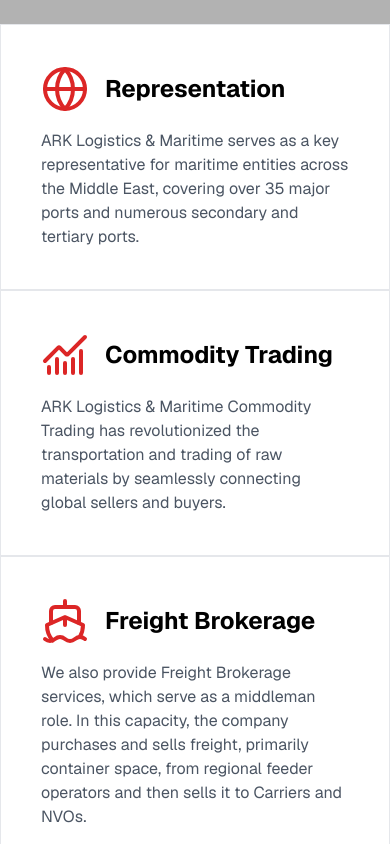
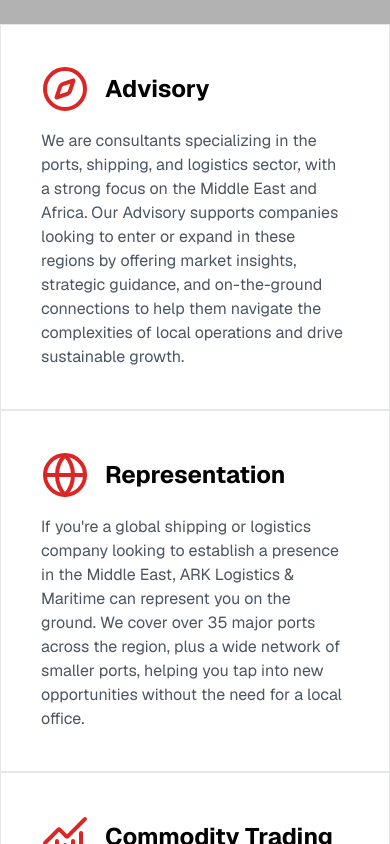
Before and after one commit to ISHANTBHATT/ARK-Logistics, a Next.js app: page / in a window 390 px wide. Shown: the part 820-1664 px from the top of the page. Built offline with nearby package versions, Linux system fonts and the light colour scheme; grey boxes are pictures that could not be loaded.

Commit message:
changes:- terms & condition pdf added

```diff
--- a/src/app/components/Contact.jsx
+++ b/src/app/components/Contact.jsx
@@ -139,13 +139,11 @@
             </motion.div>
 
             <motion.div variants={itemVariants}>
-              <h3 className="text-xl font-semibold mb-4">
-                REPRESENTATION OFFICE
-              </h3>
+              <h3 className="text-xl font-semibold mb-4">ARK REP OFFICE</h3>
               <div className="space-y-2">
                 <p className="flex items-center gap-2">
                   <MapPin className="w-5 h-5 lg:w-8 lg:h-8" />
-                  U.K | U.S.A and Australia
+                  U.K | U.S.A and Australia | Kenya | Tanzania
                 </p>
                 {/* <p className="flex items-center gap-2">
                   <Phone className="w-5 h-5" />
--- a/src/app/components/Footer.jsx
+++ b/src/app/components/Footer.jsx
@@ -235,9 +235,7 @@
 
           {/* Canada Office */}
           <motion.div variants={itemVariants}>
-            <h3 className="text-xl font-semibold mb-4">
-              ARK REPRESENTATION OFFICE
-            </h3>
+            <h3 className="text-xl font-semibold mb-4">ARK REP OFFICES</h3>
             <p className="mb-2">U.K | U.S.A and Australia | Kenya | Tanzania</p>
           </motion.div>
 
@@ -256,6 +254,19 @@
                   </a>
                 </motion.li>
               ))}
+              <motion.li
+                whileHover={{ x: 10 }}
+                transition={{ type: "spring", stiffness: 300 }}
+              >
+                <a
+                  href="ARK_STC.pdf"
+                  target="_blank"
+                  rel="noopener noreferrer"
+                  className="hover:text-gray-300"
+                >
+                  ARK Logistics & Maritime – Standard Terms & Conditions
+                </a>
+              </motion.li>
             </ul>
           </motion.div>
 
--- a/src/app/components/HeroSection.jsx
+++ b/src/app/components/HeroSection.jsx
@@ -135,6 +135,8 @@
   Briefcase,
   Box,
   Globe,
+  Compass,
+  Forklift,
   ChartNoAxesCombined,
 } from "lucide-react";
 import Link from "next/link";
@@ -143,13 +145,32 @@
   return (
     <div className="h-full bg-white">
       {/* Service Cards */}
+
       <motion.div
         initial={{ opacity: 0, y: 50 }}
         whileInView={{ opacity: 1, y: 0 }}
         viewport={{ once: true }}
         transition={{ duration: 0.8, delay: 0.2 }}
       >
-        <div className="grid grid-cols-1 md:grid-cols-3 overflow-hidden pb-10">
+        <div className="grid grid-cols-1 md:grid-cols-2 lg:grid-cols-3 xl:grid-cols-5 overflow-hidden pb-10">
+          <motion.div
+            whileHover={{ scale: 1.05 }}
+            className="p-10 border hover:shadow-lg transition-shadow"
+          >
+            <div className="flex gap-4 items-center">
+              <Compass className="w-12 h-12 text-red-600 mb-4" />
+              <h3 className="text-2xl font-bold mb-4">Advisory</h3>
+            </div>
+            <p className="text-gray-600">
+              We are consultants specializing in the ports, shipping, and
+              logistics sector, with a strong focus on the Middle East and
+              Africa. Our Advisory supports companies looking to enter or expand
+              in these regions by offering market insights, strategic guidance,
+              and on-the-ground connections to help them navigate the
+              complexities of local operations and drive sustainable growth.
+            </p>
+          </motion.div>
+
           {/* Land Freight */}
           <motion.div
             whileHover={{ scale: 1.05 }}
@@ -160,9 +181,12 @@
               <h3 className="text-2xl font-bold mb-4">Representation</h3>
             </div>
             <p className="text-gray-600">
-              ARK Logistics & Maritime serves as a key representative for
-              maritime entities across the Middle East, covering over 35 major
-              ports and numerous secondary and tertiary ports.
+              If you're a global shipping or logistics company looking to
+              establish a presence in the Middle East, ARK Logistics & Maritime
+              can represent you on the ground. We cover over 35 major ports
+              across the region, plus a wide network of smaller ports, helping
+              you tap into new opportunities without the need for a local
+              office.
             </p>
           </motion.div>
 
@@ -192,10 +216,27 @@
               <h3 className="text-2xl font-bold mb-4">Freight Brokerage</h3>
             </div>
             <p className="text-gray-600">
-              We also provide Freight Brokerage services, which serve as a
-              middleman role. In this capacity, the company purchases and sells
-              freight, primarily container space, from regional feeder operators
-              and then sells it to Carriers and NVOs.
+              We also handle Freight Brokerage services, where we connect
+              regional feeder operators with Carriers and NVOs. Basically, we
+              secure container space and match it with those who need it
+              most—helping our clients get better rates, save time, and keep
+              things moving smoothly.
+            </p>
+          </motion.div>
+
+          <motion.div
+            whileHover={{ scale: 1.05 }}
+            className="p-10 border hover:shadow-lg transition-shadow"
+          >
+            <div className="flex gap-4 items-center">
+              <Forklift className="w-12 h-12 text-red-600 mb-4" />
+              <h3 className="text-2xl font-bold mb-4">Logistics</h3>
+            </div>
+            <p className="text-gray-600">
+              We provide Logistics design solutions focused on Africa, ensuring
+              transparency and visibility. Our expertise within Project
+              logistics ensures that your cargo is safely and efficiently
+              delivered within the African hinterland.
             </p>
           </motion.div>
         </div>
--- a/src/app/contact/page.js
+++ b/src/app/contact/page.js
@@ -297,7 +297,8 @@
           {/* Contact Information */}
           <motion.div
             initial={{ opacity: 0, x: -100 }}
-            whileInView={{ opacity: 1, x: 0 }}
+            animate={{ opacity: 1, x: 0 }}
+            transition={{ delay: 0.2 }}
             viewport={{ once: true, amount: 0.1 }}
           >
             <h2 className="text-4xl font-bold mb-6">Get In Touch</h2>
@@ -341,7 +342,8 @@
           {/* Contact Form */}
           <motion.div
             initial={{ opacity: 0, x: 100 }}
-            whileInView={{ opacity: 1, x: 0 }}
+            animate={{ opacity: 1, x: 0 }}
+            transition={{ delay: 0.2 }}
             viewport={{ once: true, amount: 0.1 }}
             className="bg-primary p-8 rounded-xl shadow-lg"
           >
```
Also changed, not shown: 1 other file (tests, documents, lock files or other folders).
